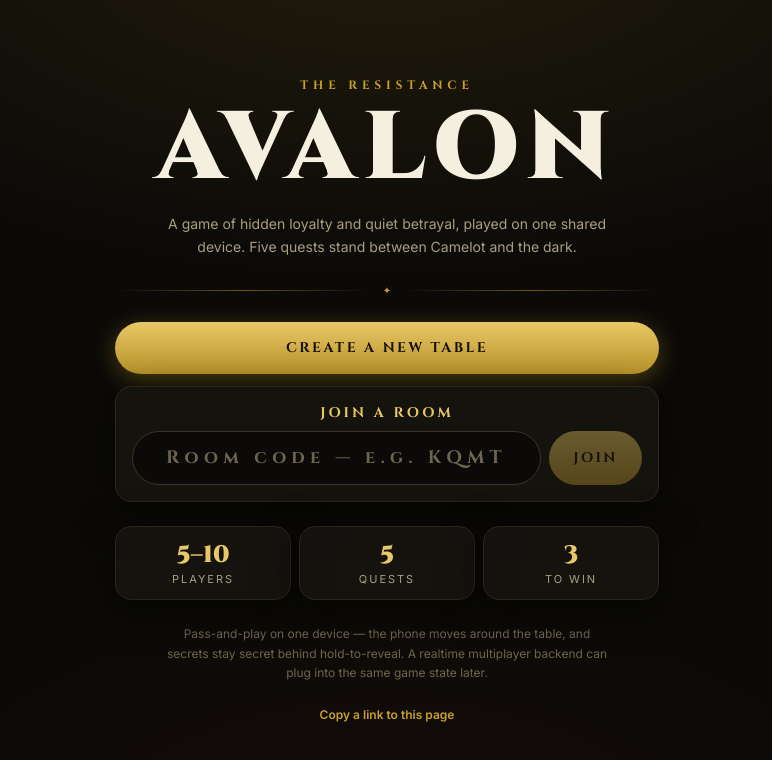
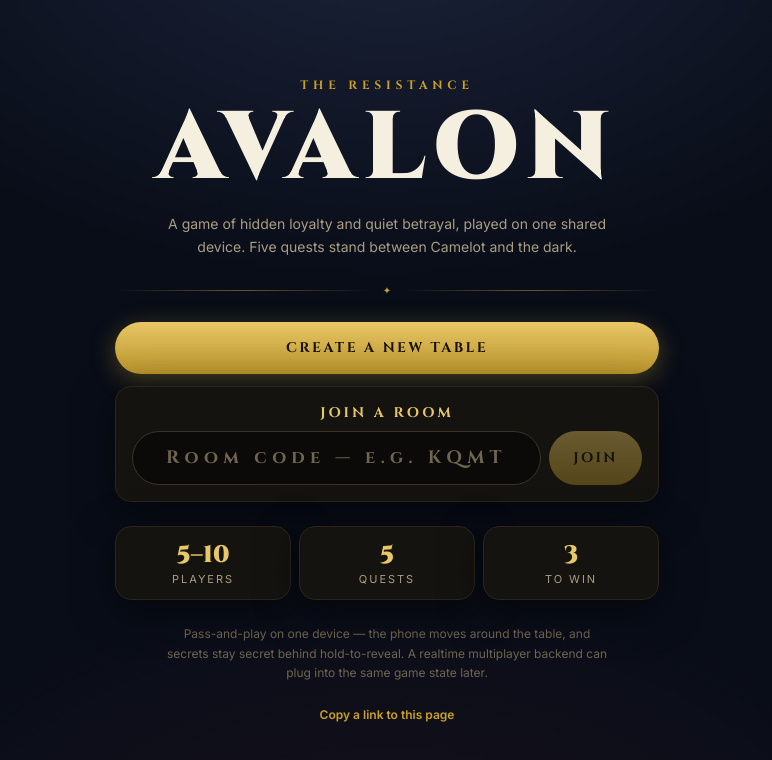
Before and after one commit to NamkhangNLe/avalon, a Next.js app: page / in a window 1280 px wide. Shown: the top 760 px of the page, without its empty margins (253-1025 px from the left). Built offline with nearby package versions, Linux system fonts and the light colour scheme.

Commit message:
Update src/app/globals.css for the round table

```diff
--- a/src/app/globals.css
+++ b/src/app/globals.css
@@ -3,43 +3,43 @@
 @tailwind utilities;
 
 :root {
-  --background: #0b0a08;
-  --foreground: #e9dfc8;
+  --background: #090d18;
+  --foreground: #e6ebf9;
 }
 
 html {
-  background: #0b0a08;
+  background: #090d18;
 }
 
 body {
   color: var(--foreground);
   background:
-    radial-gradient(1200px 600px at 50% -10%, rgba(201, 162, 39, 0.12), transparent 60%),
-    radial-gradient(900px 500px at 50% 110%, rgba(179, 38, 30, 0.07), transparent 60%),
-    #0b0a08;
+    radial-gradient(1000px 600px at 50% -10%, rgba(120, 150, 230, 0.16), transparent 60%),
+    radial-gradient(900px 500px at 50% 110%, rgba(200, 66, 58, 0.07), transparent 60%),
+    #090d18;
   background-attachment: fixed;
   font-family: var(--font-inter), system-ui, -apple-system, sans-serif;
   min-height: 100vh;
 }
 
 ::selection {
-  background: rgba(201, 162, 39, 0.35);
-  color: #f5efe0;
+  background: rgba(159, 180, 230, 0.35);
+  color: #f6f8ff;
 }
 
 ::-webkit-scrollbar {
   width: 10px;
 }
 ::-webkit-scrollbar-track {
-  background: #0b0a08;
+  background: #090d18;
 }
 ::-webkit-scrollbar-thumb {
-  background: #2c2618;
+  background: #242f4d;
   border-radius: 8px;
-  border: 2px solid #0b0a08;
+  border: 2px solid #090d18;
 }
 ::-webkit-scrollbar-thumb:hover {
-  background: #c9a227;
+  background: #9fb4e6;
 }
 
 @keyframes fade-up {
@@ -60,13 +60,35 @@ body {
 @keyframes pulse-ring {
   0%,
   100% {
-    box-shadow: 0 0 0 0 rgba(232, 199, 102, 0.35);
+    box-shadow: 0 0 0 0 rgba(219, 228, 255, 0.35);
   }
   50% {
-    box-shadow: 0 0 0 6px rgba(232, 199, 102, 0);
+    box-shadow: 0 0 0 6px rgba(219, 228, 255, 0);
   }
 }
 
 .animate-pulse-ring {
   animation: pulse-ring 2s ease-in-out infinite;
 }
+
+/* Round Table: faint ring of seats behind everything */
+body::before {
+  content: "";
+  position: fixed;
+  inset: 0;
+  z-index: -1;
+  pointer-events: none;
+  background:
+    radial-gradient(circle at 50% 38%, transparent 0 230px, rgba(159, 180, 230, 0.07) 231px 232px, transparent 233px),
+    radial-gradient(circle at 50% 38%, transparent 0 300px, rgba(159, 180, 230, 0.045) 301px 302px, transparent 303px),
+    radial-gradient(circle at 50% 38%, transparent 0 380px, rgba(159, 180, 230, 0.03) 381px 382px, transparent 383px);
+}
+
+
+@media (prefers-reduced-motion: reduce) {
+  .animate-fade-up,
+  .animate-pulse-ring,
+  .animate-pulse {
+    animation: none;
+  }
+}
```
